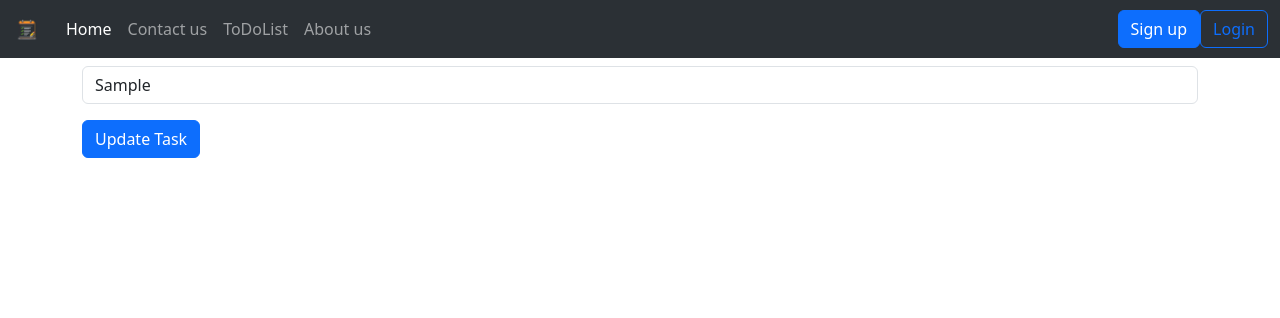
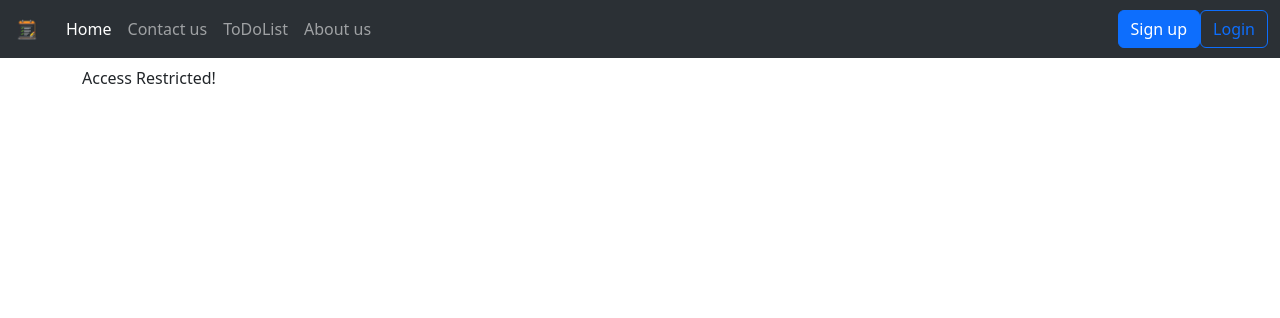
Before and after one commit to Ajaykapasiya/Learn-Django, a Django app: page /todolist/edit/1 in a window 1280 px wide. Shown: the top 318 px of the page. Run offline with Django 5.2, Linux system fonts and the light colour scheme; tables that the repository leaves empty hold one stand-in row (values such as "Sample post").

Commit message:
Restrict access to task editing form based on task ownership

```diff
--- a/todolist/templates/edit.html
+++ b/todolist/templates/edit.html
@@ -6,6 +6,7 @@
 {% endblock title %}
 {% block content %}
   <div class="container">
+    {% if task_obj.owner == user %}
       <form method="post">
     {% csrf_token %}
     <div class="mb-3">
@@ -15,6 +16,9 @@
     </div>
     <button type="submit" class="btn btn-primary">Update Task</button>
   </form>
+  {% else %}
+  <p> Access Restricted! </p>
+  {% endif %}
   <br>
   </div>
 
```
